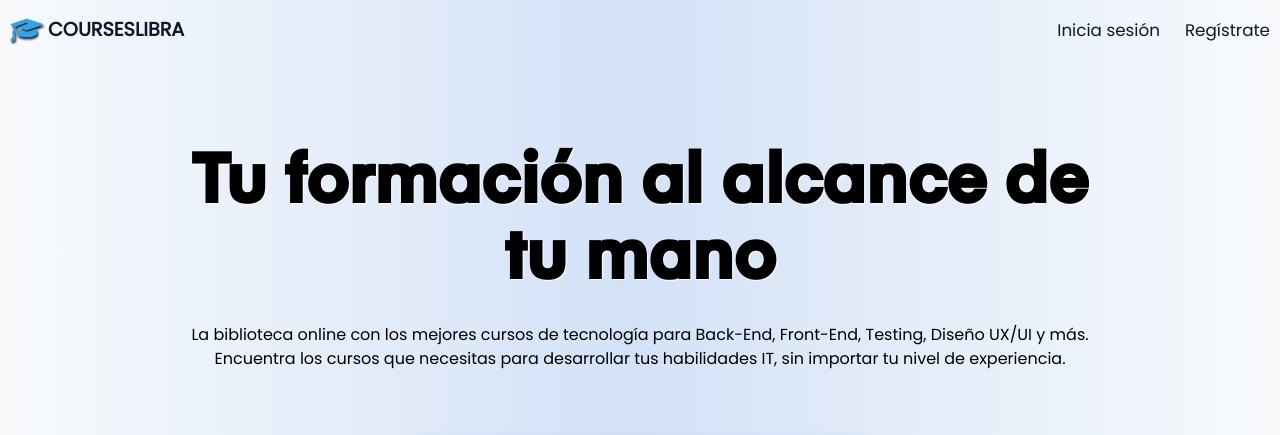
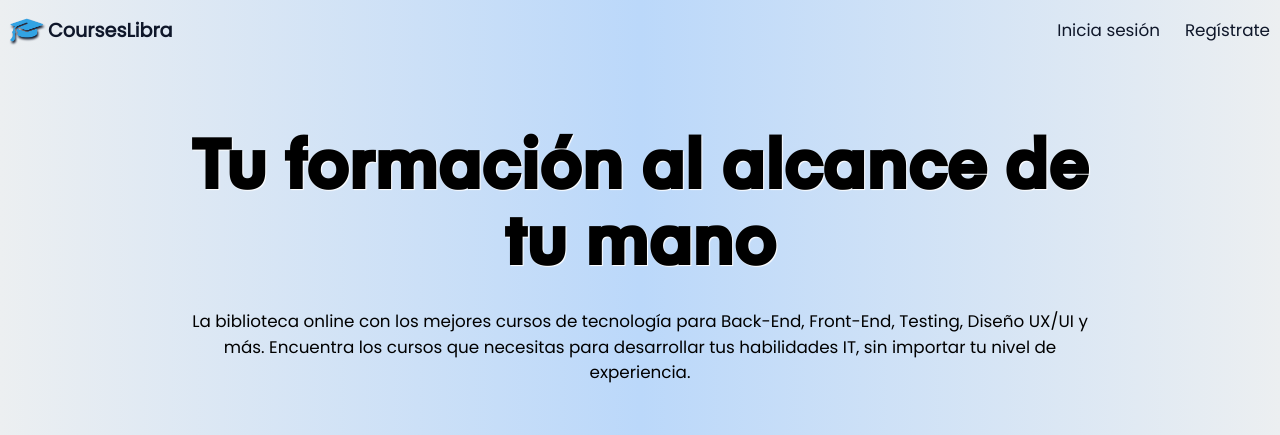
Before and after one commit to facudam/fullstack-courses-app, a React (Vite) app in the folder client/: page / in a window 1280 px wide. Shown: the top 435 px of the page. Built offline with nearby package versions, Linux system fonts and the light colour scheme; no server answers.

Commit message:
Modify header backgroundColor

```diff
--- a/client/src/components/header/Header.module.css
+++ b/client/src/components/header/Header.module.css
@@ -41,9 +41,10 @@
 }
 
 .header-ctn__titles p {
-    font-size: clamp(1rem, 1rem, 1.1rem);
+    font-size: 1.05rem;
     line-height: 150%;
     text-align: center;
+    color: #000;
 }
 
 .input-ctn {
@@ -70,6 +71,9 @@
 }
 
 @media screen and (max-width: 520px) {
+    .header-ctn__titles p {
+        font-size: 1rem;
+    }
     .input-ctn {
         margin: 20px;
     }
--- a/client/src/components/nav/Nav.module.css
+++ b/client/src/components/nav/Nav.module.css
@@ -26,16 +26,11 @@
     text-decoration: none;
     color: var(--secondary-black);
     font-size: 1rem;
-    text-transform: uppercase;
     font-weight: 900;
     display: flex;
     justify-content: center;
     align-items: center;
     gap: 4px;
-}
-
-.logo span {
-    margin-bottom: 2px;
 }
 
 .logo img {
--- a/client/src/index.css
+++ b/client/src/index.css
@@ -27,5 +27,5 @@ body {
   --background: #f9f9ff;
   --toggle-eye: -1px;
   --blue: #156dbb;
-  --background-gradient: linear-gradient(90deg, rgba(248,250,252,1) 0%, rgba(82,145,220,0.22452731092436973) 49%, rgba(248,250,252,1) 100%);
+  --background-gradient: linear-gradient(90deg, rgb(236, 239, 241) 0%, rgb(187, 216, 250),rgb(236, 239, 241)  100%);
 }
```
